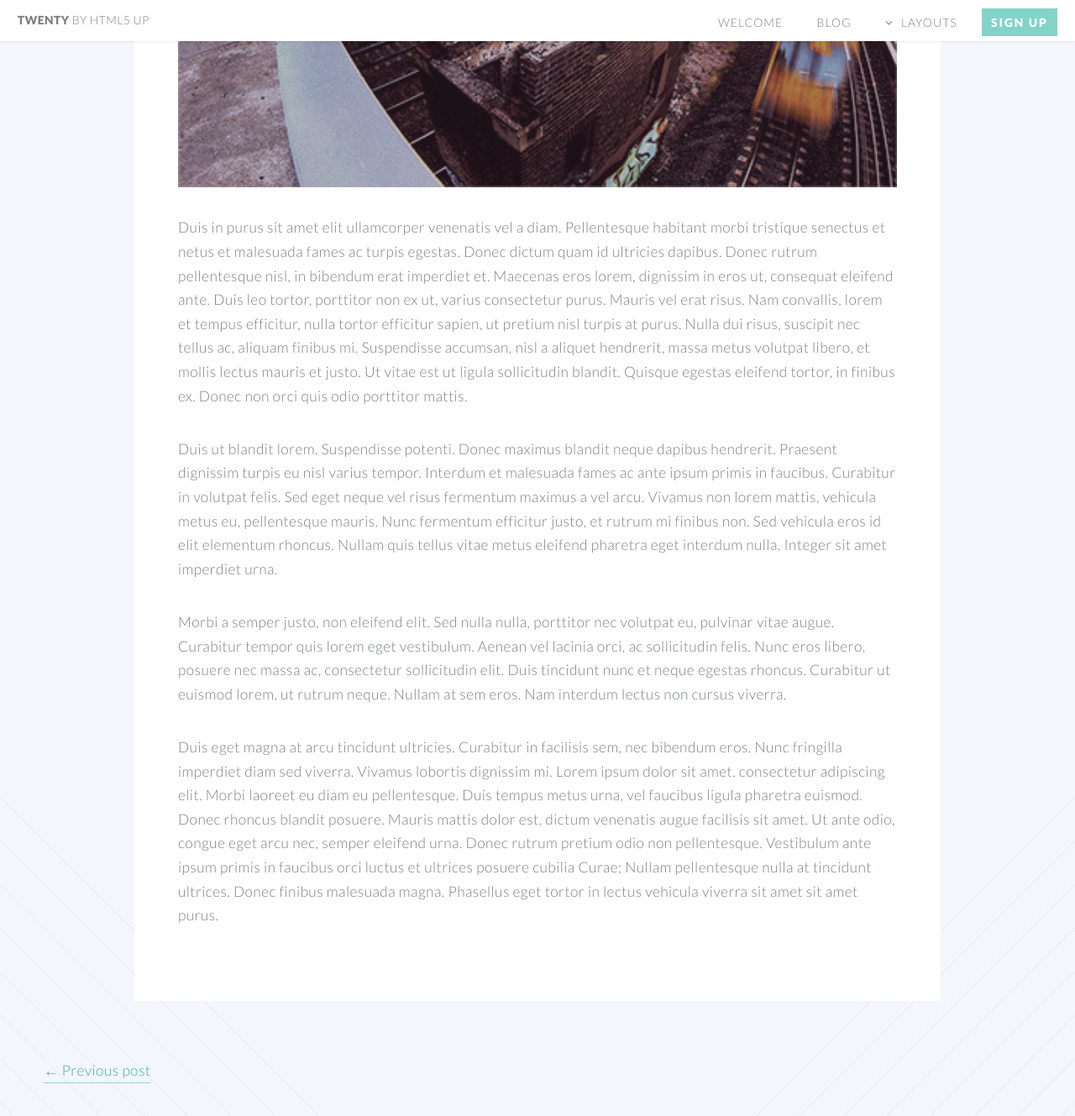
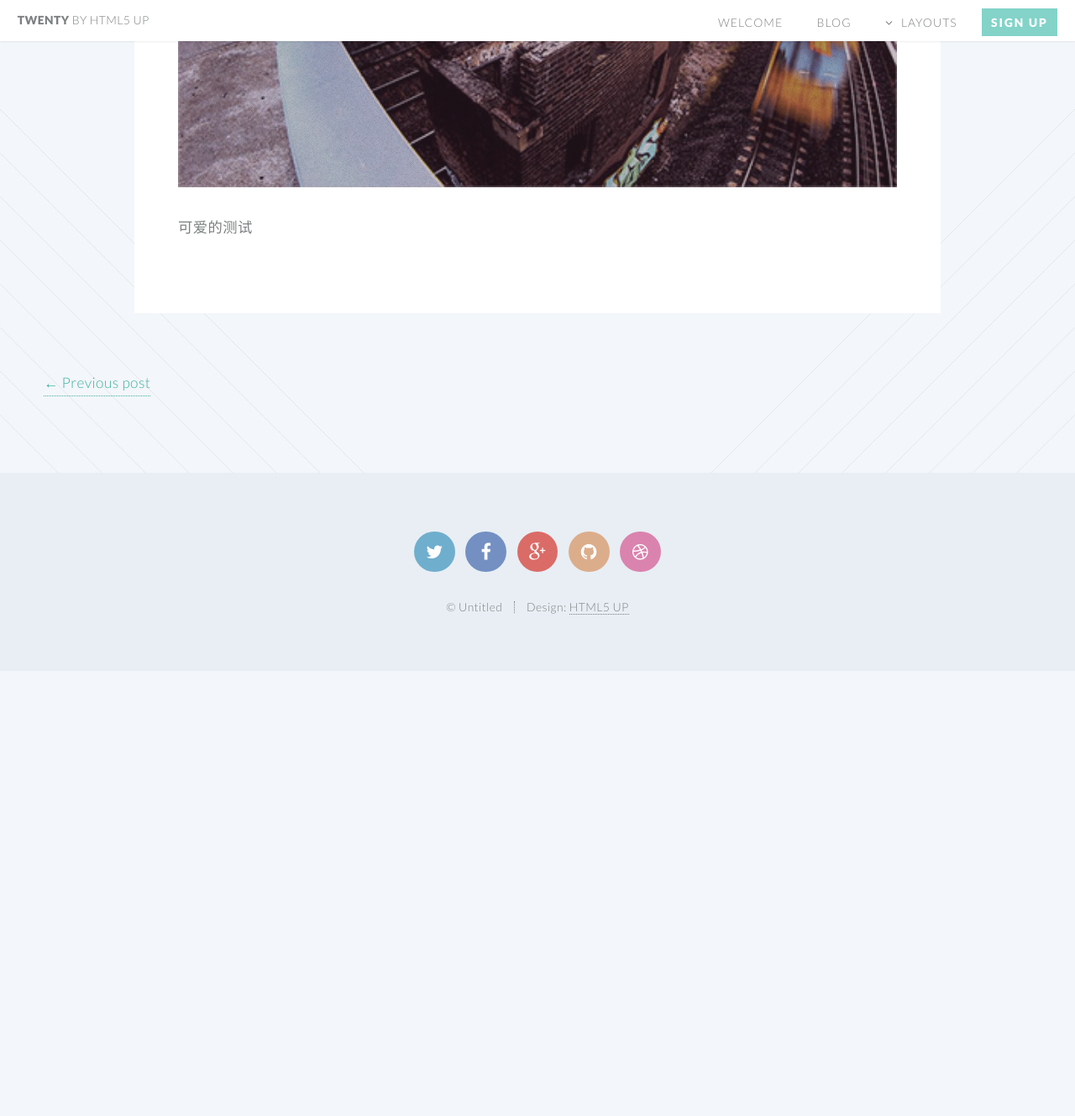
Before and after one commit to NicolasYanFei/NicolasYanFei.github.io, a Jekyll site: the page built from _posts/2014-08-31-duis-in-purus.markdown, in a window 1280 px wide and 1400 px high, scrolled down 587 px. Shown: the top 1329 px of the window at 84% size. Built offline with Jekyll 4.4.1, drawn with Linux system fonts in a browser that asks for light colours; after the commit the page ends 1386 px from its top, so only the background shows below that.

Commit message:
yuanfei
cash tibia

```diff
--- a/_posts/2014-08-31-duis-in-purus.markdown
+++ b/_posts/2014-08-31-duis-in-purus.markdown
@@ -5,10 +5,4 @@
 categories: Duis
 ---
 <span class="image featured"><img src="/images/pic01.jpg" alt=""></span>
-Duis in purus sit amet elit ullamcorper venenatis vel a diam. Pellentesque habitant morbi tristique senectus et netus et malesuada fames ac turpis egestas. Donec dictum quam id ultricies dapibus. Donec rutrum pellentesque nisl, in bibendum erat imperdiet et. Maecenas eros lorem, dignissim in eros ut, consequat eleifend ante. Duis leo tortor, porttitor non ex ut, varius consectetur purus. Mauris vel erat risus. Nam convallis, lorem et tempus efficitur, nulla tortor efficitur sapien, ut pretium nisl turpis at purus. Nulla dui risus, suscipit nec tellus ac, aliquam finibus mi. Suspendisse accumsan, nisl a aliquet hendrerit, massa metus volutpat libero, et mollis lectus mauris et justo. Ut vitae est ut ligula sollicitudin blandit. Quisque egestas eleifend tortor, in finibus ex. Donec non orci quis odio porttitor mattis.
-
-Duis ut blandit lorem. Suspendisse potenti. Donec maximus blandit neque dapibus hendrerit. Praesent dignissim turpis eu nisl varius tempor. Interdum et malesuada fames ac ante ipsum primis in faucibus. Curabitur in volutpat felis. Sed eget neque vel risus fermentum maximus a vel arcu. Vivamus non lorem mattis, vehicula metus eu, pellentesque mauris. Nunc fermentum efficitur justo, et rutrum mi finibus non. Sed vehicula eros id elit elementum rhoncus. Nullam quis tellus vitae metus eleifend pharetra eget interdum nulla. Integer sit amet imperdiet urna.
-
-Morbi a semper justo, non eleifend elit. Sed nulla nulla, porttitor nec volutpat eu, pulvinar vitae augue. Curabitur tempor quis lorem eget vestibulum. Aenean vel lacinia orci, ac sollicitudin felis. Nunc eros libero, posuere nec massa ac, consectetur sollicitudin elit. Duis tincidunt nunc et neque egestas rhoncus. Curabitur ut euismod lorem, ut rutrum neque. Nullam at sem eros. Nam interdum lectus non cursus viverra.
-
-Duis eget magna at arcu tincidunt ultricies. Curabitur in facilisis sem, nec bibendum eros. Nunc fringilla imperdiet diam sed viverra. Vivamus lobortis dignissim mi. Lorem ipsum dolor sit amet, consectetur adipiscing elit. Morbi laoreet eu diam eu pellentesque. Duis tempus metus urna, vel faucibus ligula pharetra euismod. Donec rhoncus blandit posuere. Mauris mattis dolor est, dictum venenatis augue facilisis sit amet. Ut ante odio, congue eget arcu nec, semper eleifend urna. Donec rutrum pretium odio non pellentesque. Vestibulum ante ipsum primis in faucibus orci luctus et ultrices posuere cubilia Curae; Nullam pellentesque nulla at tincidunt ultrices. Donec finibus malesuada magna. Phasellus eget tortor in lectus vehicula viverra sit amet sit amet purus.
+可爱的测试
```
